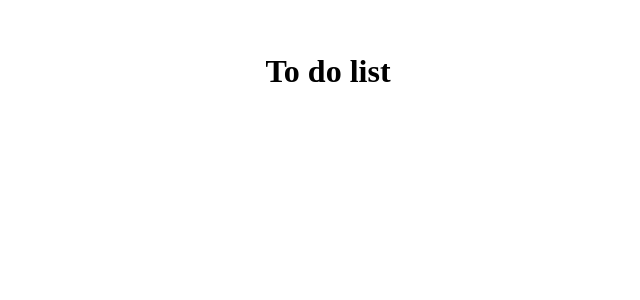
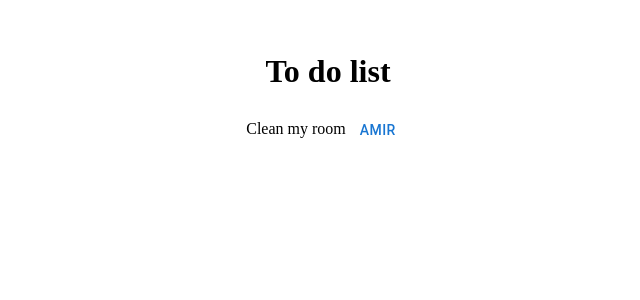
Before and after one commit to amirgc0021/todo, a React (Vite) app: page / in a window 1280 px wide. Shown: the top 300 px of the page, without its empty margins (312-952 px from the left). Built offline with nearby package versions, Linux system fonts and the light colour scheme.

Commit message:
installed missing material ui pacakges

```diff
--- a/package.json
+++ b/package.json
@@ -11,6 +11,8 @@
     "preview": "vite preview"
   },
   "dependencies": {
+    "@emotion/react": "^11.11.1",
+    "@emotion/styled": "^11.11.0",
     "@mui/material": "^5.14.5",
     "@reduxjs/toolkit": "^1.9.5",
     "react": "^18.2.0",
--- a/src/App.tsx
+++ b/src/App.tsx
@@ -1,9 +1,15 @@
 import './App.css';
+import { useSelector } from 'react-redux';
+import type { AppState } from 'redux/store';
+import {ToDoItem} from './components/todoItem';
 
 function App() {
+	const list = useSelector((state: AppState) => state.listSlice.todoList)
 	return (
 		<div>
 			<h1>To do list</h1>
+
+			{list.map(item => <ToDoItem item={item} />)}
 		</div>
 	)
 }
--- a/src/components/todoItem/ToDoItem.tsx
+++ b/src/components/todoItem/ToDoItem.tsx
@@ -1,3 +1,4 @@
+import { Button } from "@mui/material"
 import type { T_todoItem } from "./types"
 
 type Props = {
@@ -6,6 +7,9 @@ type Props = {
 
 export default function ToDoItem({item}: Props) {
 	return (
-		<div>ToDoItem</div>
+		<div>
+			{item.title}
+			<Button variant="text" >amir</Button>
+			</div>
 	)
 }
--- a/src/components/todoItem/index.ts
+++ b/src/components/todoItem/index.ts
@@ -0,0 +1,5 @@
+import ToDoItem from "./ToDoItem";
+
+export{
+	ToDoItem
+}
--- a/src/components/todoItem/types.ts
+++ b/src/components/todoItem/types.ts
@@ -3,6 +3,6 @@ export type T_todoItem = {
 	title: string,
 	description: string,
 	priority: "low" | "medium" | "high",
-	timesstamp: number,
+	timestamp: number,
 	done: boolean
 }
--- /dev/null
+++ b/src/data/mockItems.json
@@ -0,0 +1,10 @@
+[
+	{
+		"id": "321321",
+		"title": "Clean my room",
+		"description": "clean my room before mom kills me",
+		"priority": "high",
+		"timestamp": 1692283079607,
+		"done": false
+	}
+]
--- a/src/redux/listSlice.ts
+++ b/src/redux/listSlice.ts
@@ -1,11 +1,13 @@
 import { PayloadAction, createSlice } from "@reduxjs/toolkit";
 import { T_todoItem } from "../components/todoItem/types";
+import ListMockData from "data/mockItems.json";
 
 type SliceState = {
-	todoList: T_todoItem[]
+	todoList: T_todoItem[],
+	test: "amir"
 }
 
-const initialState: SliceState = { todoList: [] }
+const initialState: SliceState = { todoList: ListMockData as T_todoItem[], test: "amir" }
 
 export const listSlice = createSlice({
 	name: "listSlice",
```
Also changed, not shown: 1 other file (tests, documents, lock files or other folders).
